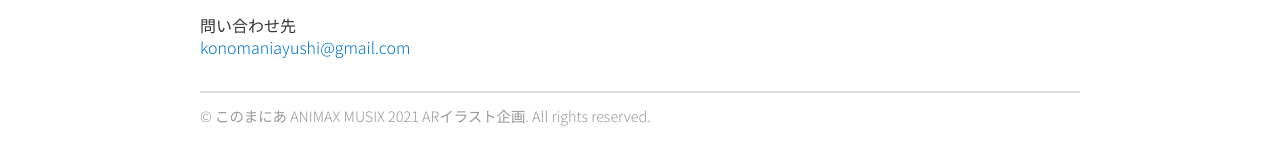
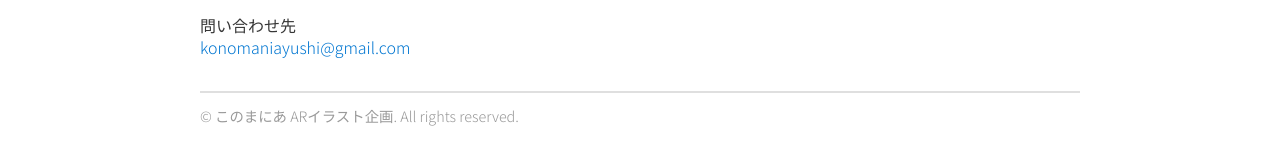
Before and after one commit to konomania/konomania.github.io, a Jekyll site: the page built from index.md, in a window 1280 px wide. Shown: the part 702-867 px from the top of the page. Built offline with Jekyll 4.4.1, drawn with Linux system fonts in a browser that asks for light colours.

Commit message:
Update _config.yaml

```diff
--- a/_config.yaml
+++ b/_config.yaml
@@ -1,4 +1,4 @@
-title: このまにあ ANIMAX MUSIX 2021 ARイラスト企画
+title: このまにあ ARイラスト企画
 baseurl: "/dev"
 url: "https://konomania.github.io"
 
```
